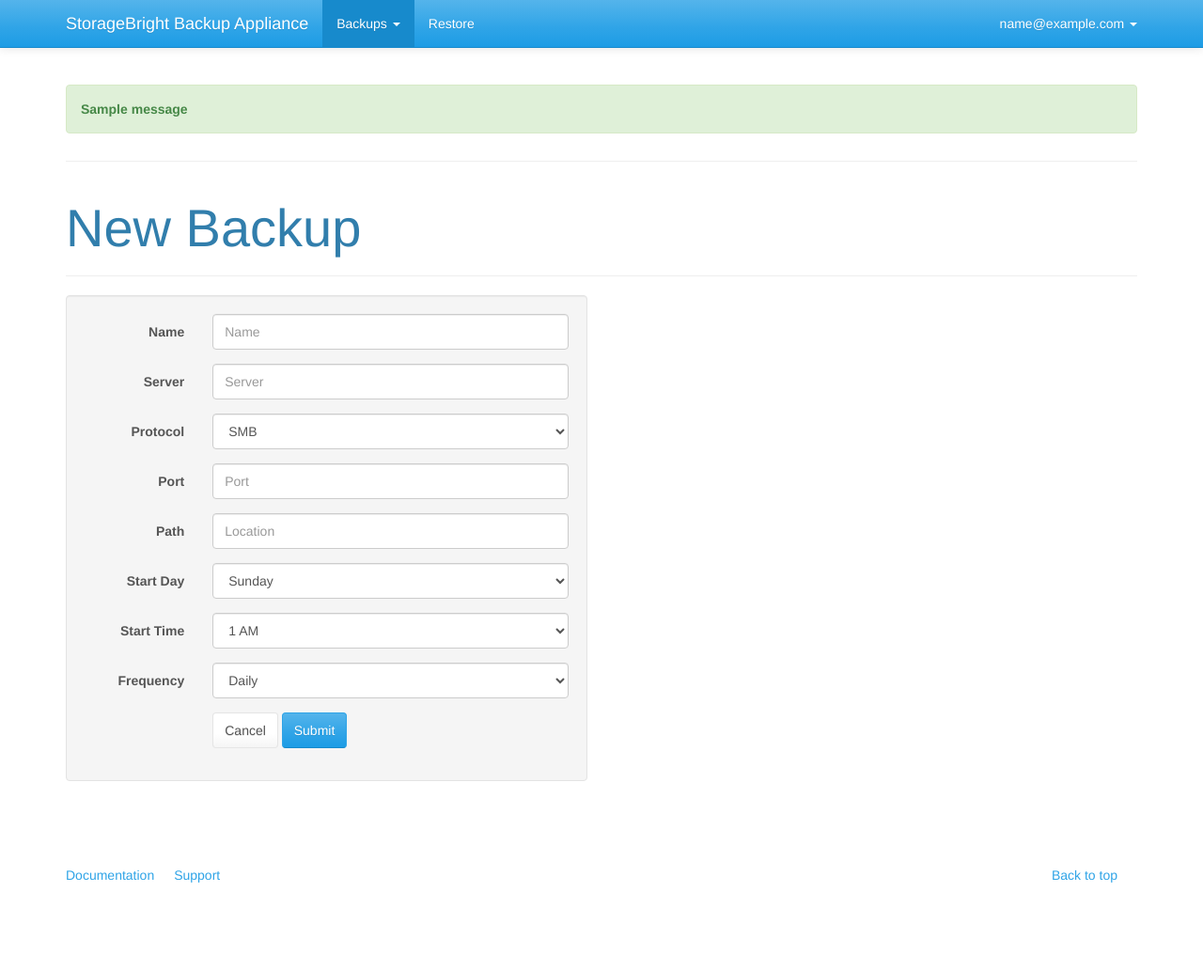
After one commit to travcunn/storagebright-appliance, a Flask app: page /backups/new in a window 1280 px wide. The commit adds this page. Shown: the whole page at 94% size. Run offline with Flask 2, Linux system fonts and the light colour scheme; a user stored in the database is signed in; tables that the repository leaves empty hold one stand-in row (values such as "Sample post"); one stand-in notice (Sample message) is shown; some libraries are stand-ins or nearby versions.

Commit message:
Updated the view for creating a new backup.

```diff
--- a/app/forms.py
+++ b/app/forms.py
@@ -1,6 +1,6 @@
 from flask.ext.wtf import Form
-from wtforms import BooleanField, PasswordField, StringField, TextAreaField
-from wtforms.validators import DataRequired
+from wtforms import BooleanField, IntegerField, PasswordField, SelectField, \
+    StringField, validators
 from flask.ext.bcrypt import Bcrypt
 
 from app import app, db
@@ -10,20 +10,55 @@ from app.models import User
 bcrypt = Bcrypt(app)
 
 
+class BackupForm(Form):
+    """
+    Backup form and its fields.
+    """
+    name = StringField('name',
+                       validators=[validators.DataRequired(),
+                                   validators.Length(min=1, max=140)])
+    server = StringField('server',
+                       validators=[validators.DataRequired(),
+                                   validators.Length(min=1, max=256)])
+    port = IntegerField('port',
+                        validators=[validators.DataRequired(),
+                                    validators.NumberRange(min=1, max=65536)])
+    protocol = SelectField(choices=[(1, 'SMB')], coerce=int)
+
+    location = StringField('location',
+                           validators=[validators.DataRequired(),
+                                       validators.Length(min=1, max=512)])
+    start_day = SelectField(choices=[(1, 'Sunday'), (2, 'Monday'),
+                                     (3, 'Tuesday'), (4, 'Wednesday'),
+                                     (5, 'Thursday'), (6, 'Friday'),
+                                     (7, 'Sunday')],
+                            coerce=int)
+
+    start_time = SelectField(choices=[(1, '1 AM'), (2, '2 AM'), (3, '3 AM'),
+                                      (4, '4 AM'), (5, '5 AM'), (6, '6 AM'),
+                                      (7, '7 AM'), (8, '8 AM'), (9, '9 AM'),
+                                      (10, '10 AM'), (11, '11 AM'),
+                                      (12, '12 PM'), (13, '1 PM'),
+                                      (14, '2 PM'), (15, '3 PM'),
+                                      (16, '4 PM'), (17, '5 PM'),
+                                      (18, '6 PM'), (19, '7 PM'),
+                                      (20, '8 PM'), (21, '9 PM'),
+                                      (22, '10 PM'), (23, '11 PM'),
+                                      (24, '12 AM')],
+                             coerce=int)
+    interval = SelectField(choices=[(1, 'Daily'), (2, 'Weekly'),
+                                    (3, 'Monthly')],
+                           coerce=int)
+
+
 class LoginForm(Form):
     """
     Login form and its fields.
     """
-    email = StringField('email', validators=[DataRequired()])
-    password = PasswordField('password', validators=[DataRequired()])
+    email = StringField('email', validators=[validators.DataRequired()])
+    password = PasswordField('password',
+                             validators=[validators.DataRequired()])
     remember_me = BooleanField('remember_me', default=False)
-
-
-class EmailForm(Form):
-    """
-    Form for forgot password - submit email
-    """
-    email = StringField('email', validators=[DataRequired()])
 
 
 class LoginChecker(object):
--- a/app/templates/base.html
+++ b/app/templates/base.html
@@ -22,6 +22,20 @@
 
     <div class="container">
 
+      {% with messages = get_flashed_messages(with_categories=true) %}
+        {% if messages %}
+          <div class="page-header">
+          <div class="top-error">
+            {% for category, message in messages %}
+              <div class="alert alert-dismissable alert{% if category != 'message'%}-{{ category }}{% endif %}{% if category == 'message' %}-warning{% endif %}">
+                <strong class="top-error-text">{{ message }}</strong>
+              </div>
+            {% endfor %}
+          </div>
+          </div>
+        {% endif %}
+      {% endwith %}
+
       {% block content %}{% endblock %}
 
       <footer>
--- /dev/null
+++ b/app/templates/new-backup.html
@@ -0,0 +1,153 @@
+<!-- import base html header -->
+{% extends "base.html" %}
+
+{% block topmenu %}
+<div class="container">
+  <div class="navbar-header">
+    <a href="/" class="navbar-brand">StorageBright Backup Appliance</a>
+    <button class="navbar-toggle" type="button" data-toggle="collapse" data-target="#navbar-main">
+      <span class="icon-bar"></span>
+      <span class="icon-bar"></span>
+      <span class="icon-bar"></span>
+    </button>
+  </div>
+  <div class="navbar-collapse collapse" id="navbar-main">
+    <ul class="nav navbar-nav">
+
+      <li class="dropdown active">
+          <a href="#" class="dropdown-toggle" data-toggle="dropdown" role="button" aria-expanded="false">Backups <span class="caret"></span></a>
+          <ul class="dropdown-menu" role="menu">
+            <li><a href="/backups">View All</a></li>
+            <li class="divider"></li>
+            <li><a href="/backups/new">Add New Backup</a></li>
+          </ul>
+      </li>
+
+      <li>
+        <a href="/restore">Restore</a>
+      </li>
+    </ul>
+
+    <ul class="nav navbar-nav navbar-right">
+      <li class="dropdown">
+        <a class="dropdown-toggle" data-toggle="dropdown" href="#" id="download">{{ g.user.email }} <span class="caret"></span></a>
+        <ul class="dropdown-menu" aria-labelledby="download">
+          <li><a href="/account">Edit Account</a></li>
+          <li class="divider"></li>
+          <li><a href="/logout">Logout</a></li>
+        </ul>
+      </li>
+    </ul>
+
+  </div>
+</div>
+{% endblock %}
+
+{% block content %}
+<div class="page-header">
+  <h1 id="container">New Backup</h1>
+</div>
+
+<div class="row">
+<div class="col-lg-6">
+    <div class="well">
+        <form class="form-horizontal" method="post" action="">
+        {{ form.hidden_tag() }}
+
+        <fieldset>
+
+            <div class="form-group">
+            <label for="inputName" class="col-lg-3 control-label">Name</label>
+            <div class="col-lg-9">
+                {{ form.name(class="form-control", placeholder="Name", for="inputName", required="") }}
+                {% for error in form.name.errors %}
+                    <div class="alert alert-danger" role="alert">{{ error }}</div>
+                {% endfor %}
+            </div>
+            </div>
+
+            <div class="form-group">
+            <label for="inputServer" class="col-lg-3 control-label">Server</label>
+            <div class="col-lg-9">
+                {{ form.server(class="form-control", placeholder="Server", for="inputServer") }}
+                {% for error in form.server.errors %}
+                    <div class="alert alert-danger" role="alert">{{ error }}</div>
+                {% endfor %}
+            </div>
+            </div>
+
+            <div class="form-group">
+            <label for="inputProtocol" class="col-lg-3 control-label">Protocol</label>
+            <div class="col-lg-9">
+                {{ form.protocol(class="form-control", placeholder="Protocol", for="inputProtocol") }}
+                {% for error in form.protocol.errors %}
+                    <div class="alert alert-danger" role="alert">{{ error }}</div>
+                {% endfor %}
+            </div>
+            </div>
+
+            <div class="form-group">
+            <label for="inputPort" class="col-lg-3 control-label">Port</label>
+            <div class="col-lg-9">
+                {{ form.port(class="form-control", placeholder="Port", type="number", min=0, max=65536, for="inputPort") }}
+                {% for error in form.port.errors %}
+                    <div class="alert alert-danger" role="alert">{{ error }}</div>
+                {% endfor %}
+            </div>
+            </div>
+
+            <div class="form-group">
+            <label for="inputLocation" class="col-lg-3 control-label">Path</label>
+            <div class="col-lg-9">
+                {{ form.location(class="form-control", placeholder="Location", for="inputLocation") }}
+                {% for error in form.location.errors %}
+                    <div class="alert alert-danger" role="alert">{{ error }}</div>
+                {% endfor %}
+            </div>
+            </div>
+
+
+            <div class="form-group">
+            <label for="inputStartDay" class="col-lg-3 control-label">Start Day</label>
+            <div class="col-lg-9">
+                {{ form.start_day(class="form-control", placeholder="Start Day", for="inputStartDay") }}
+                {% for error in form.start_day.errors %}
+                    <div class="alert alert-danger" role="alert">{{ error }}</div>
+                {% endfor %}
+            </div>
+            </div>
+
+            <div class="form-group">
+            <label for="inputStartTime" class="col-lg-3 control-label">Start Time</label>
+            <div class="col-lg-9">
+                {{ form.start_time(class="form-control", placeholder="Start Time", for="inputStartTime", required="") }}
+                {% for error in form.start_time.errors %}
+                    <div class="alert alert-danger" role="alert">{{ error }}</div>
+                {% endfor %}
+            </div>
+            </div>
+
+             <div class="form-group">
+            <label for="inputFrequency" class="col-lg-3 control-label">Frequency</label>
+            <div class="col-lg-9">
+                {{ form.interval(class="form-control", placeholder="Frequency", for="inputFrequency", required="") }}
+                {% for error in form.interval.errors %}
+                    <div class="alert alert-danger" role="alert">{{ error }}</div>
+                {% endfor %}
+            </div>
+            </div>
+
+            <div class="form-group">
+            <div class="col-lg-9 col-lg-offset-3">
+                <a href="/backups" class="btn btn-default">Cancel</a>
+                <button type="submit" class="btn btn-primary">Submit</button>
+            </div>
+            </div>
+
+        </fieldset>
+        </form>
+    <div style="display: none;" id="source-button" class="btn btn-primary btn-xs">&lt; &gt;</div></div>
+    </div>
+</div>
+
+{% endblock %}
--- a/app/views.py
+++ b/app/views.py
@@ -8,7 +8,7 @@ from flask.ext.login import current_user, login_required, login_user, \
 from flask.ext.bcrypt import Bcrypt
 
 from app import app, db, login_manager
-from app.forms import LoginChecker, LoginForm
+from app.forms import BackupForm, LoginChecker, LoginForm
 from app.models import Backup, User
 
 
@@ -30,6 +30,31 @@ def backups():
 
     return render_template('backups.html', title='Backups',
                            all_backups=all_backups)
+
+
+@app.route('/backups/new', methods=['GET', 'POST'])
+@login_required
+def new_backup():
+    """Route for the new backup page."""
+
+    form = BackupForm(request.form)
+
+    if form.validate_on_submit():
+        new_backup = Backup(name=form.name.data, server=form.server.data,
+                            port=form.port.data, protocol=form.protocol.data,
+                            location=form.location.data,
+                            start_time=form.start_time.data,
+                            start_day=form.start_day.data,
+                            interval=form.interval.data)
+
+        db.session.add(new_backup)
+        db.session.commit()
+
+        flash("Backup task was created successfully.", "success")
+        return redirect(url_for('index'))
+
+    return render_template('new-backup.html', title='New Backup',
+                           form=form)
 
 
 @app.route('/login', methods=['GET', 'POST'])
```
Also changed, not shown: app/models.py (+27 -4 lines), app/templates/backups.html (+9 -2 lines), tests/test_models.py (+4 -4 lines), tests/test_views.py (+193 -90 lines), app.db, 1 other file.
